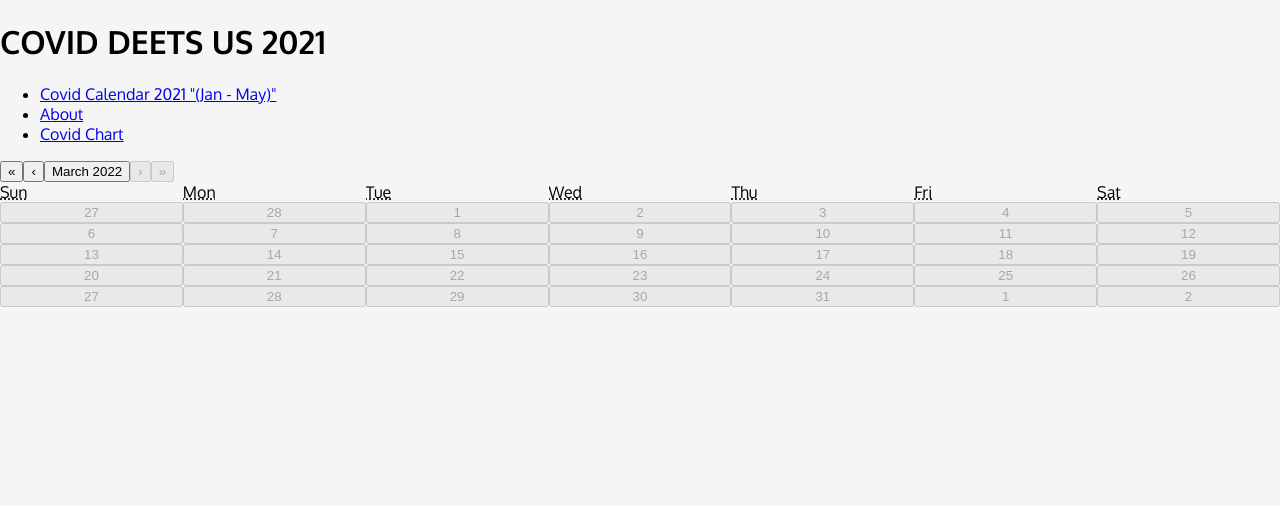
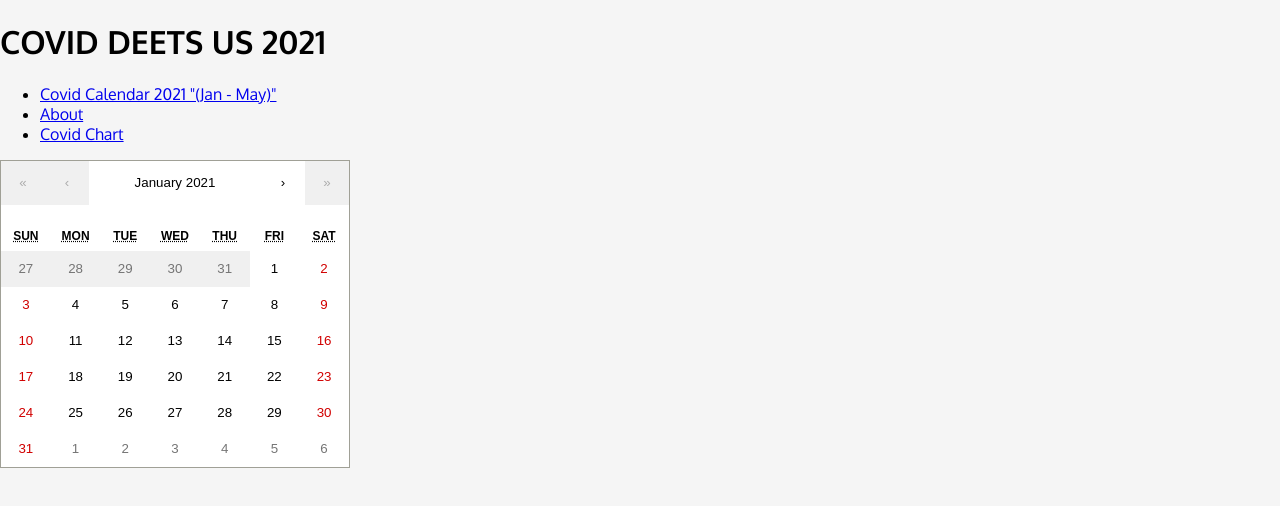
Before and after one commit to jpamirul/CovidCalendar-US-2021, a React (Create React App) app: page /ThreadContainer in a window 1280 px wide. Shown: the top 506 px of the page. Built offline with nearby package versions, Linux system fonts and the light colour scheme; no server answers.

Commit message:
Day 4 - activeStartDate
-activeStartDate change

```diff
--- a/src/App.js
+++ b/src/App.js
@@ -3,6 +3,7 @@ import { Route, Routes, Navigate } from "react-router-dom";
 import AboutCovid from "./components/AboutCovid";
 import NavBar from "./components/NavBar";
 import ChartCovid from "./components/ChartCovid";
+import "react-calendar/dist/Calendar.css";
 
 function App() {
   return (
--- a/src/components/CalendarCovid.js
+++ b/src/components/CalendarCovid.js
@@ -11,7 +11,7 @@ const CalendarCovid = (props) => {
         // activeStartDate={new Date(2021, 0, 1)}
         minDate={new Date(2021, 0, 1)}
         maxDate={new Date(2021, 2, 7)}
-        setActiveDate={new Date(2021, 0, 1)}
+        activeStartDate={new Date(2021, 0, 1)}
       />
     </div>
   );
```
